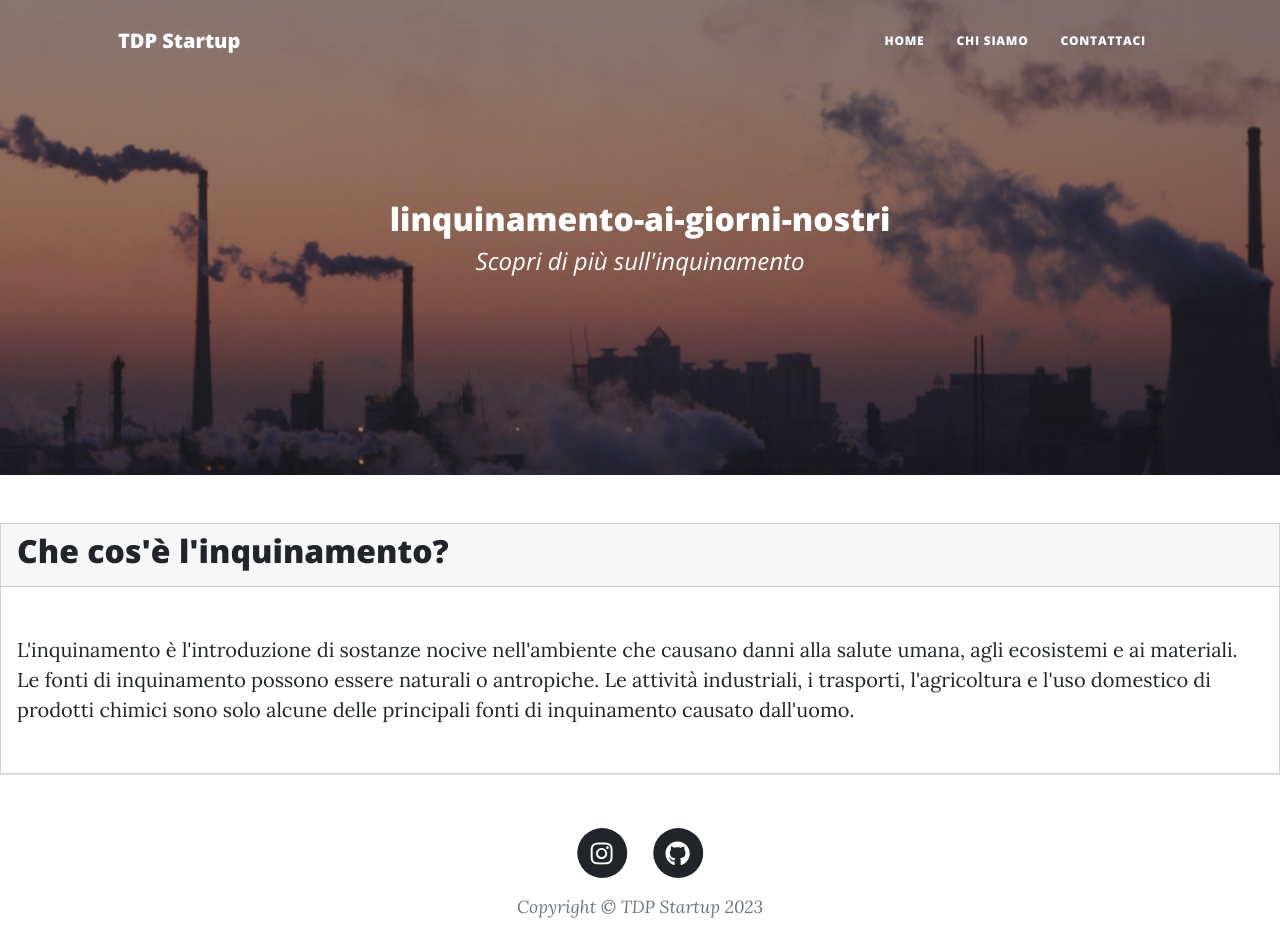
After one commit to ABAJAJA/TDP_Progetto, a Flask app: template templates/blogpost/linquinamento-ai-giorni-nostri.html in a window 1280 px wide. The commit adds this page. Run offline with Flask 3, Linux system fonts and the light colour scheme; the template is opened without the code that fills it, so the values that code supplies are empty; some libraries are stand-ins or nearby versions.

Commit message:
created inquinamento post page
- Fixed some js bugs

```diff
--- a/static/js/scripts.js
+++ b/static/js/scripts.js
@@ -1,59 +1,69 @@
-window.addEventListener('DOMContentLoaded', () => {
+window.addEventListener("DOMContentLoaded", () => {
   let scrollPos = 0;
-    const mainNav = document.getElementById('mainNav');
+  const mainNav = document.getElementById("mainNav");
   const headerHeight = mainNav.clientHeight;
-    window.addEventListener('scroll', function () {
+  window.addEventListener("scroll", function () {
     const currentTop = document.body.getBoundingClientRect().top * -1;
     if (currentTop < scrollPos) {
-            if (currentTop > 0 && mainNav.classList.contains('is-fixed')) {
-                mainNav.classList.add('is-visible');
+      if (currentTop > 0 && mainNav.classList.contains("is-fixed")) {
+        mainNav.classList.add("is-visible");
       } else {
-                mainNav.classList.remove('is-visible', 'is-fixed');
+        mainNav.classList.remove("is-visible", "is-fixed");
       }
     } else {
-            mainNav.classList.remove(['is-visible']);
-            if (currentTop > headerHeight && !mainNav.classList.contains('is-fixed')) {
-                mainNav.classList.add('is-fixed');
+      mainNav.classList.remove(["is-visible"]);
+      if (
+        currentTop > headerHeight &&
+        !mainNav.classList.contains("is-fixed")
+      ) {
+        mainNav.classList.add("is-fixed");
       }
     }
     scrollPos = currentTop;
   });
-})
+});
 
 //form validation
-document.getElementById("submitButton").addEventListener("click", function (event) {
+document
+  .getElementById("submitButton")
+  .addEventListener("click", function (event) {
     event.preventDefault();
-    const name  = document.getElementById("name").value.trim();
+    const name = document.getElementById("name").value.trim();
     const email = document.getElementById("email").value.trim();
     const phone = document.getElementById("phone").value.trim();
-    const msg   = document.getElementById("message").value;
-    let errors  = false;
+    const msg = document.getElementById("message").value;
+    let errors = false;
 
     document.querySelectorAll(".error-message").forEach(function (element) {
       element.textContent = "";
     });
 
     if (name.length < 2) {
-        document.getElementById("nameError").textContent = "Il nome deve contenere almeno due caratteri";
+      document.getElementById("nameError").textContent =
+        "Il nome deve contenere almeno due caratteri";
       errors = true;
     }
 
     var emailRegex = /^[^\s@]+@[^\s@]+\.[^\s@]+$/;
     if (!emailRegex.test(email)) {
-        document.getElementById("emailError").textContent = "indirizzo email non valido";
+      document.getElementById("emailError").textContent =
+        "indirizzo email non valido";
       errors = true;
     }
 
     var phoneRegex = /^\d{10,}$/;
     if (!phoneRegex.test(phone)) {
-        document.getElementById("phoneError").textContent = "Il numero di telefono deve contenere almeno dieci cifre";
+      document.getElementById("phoneError").textContent =
+        "Il numero di telefono deve contenere almeno dieci cifre";
       errors = true;
     }
 
     if (!errors) {
       document.getElementById("contactForm").reset();
       document.getElementById("contactForm").style.display = "none";
-        document.getElementById("submitSuccessMessage").classList.remove("d-none");
+      document
+        .getElementById("submitSuccessMessage")
+        .classList.remove("d-none");
 
       fetch("http://127.0.0.1:5000/api/v1/createMessage", {
         method: "POST",
@@ -61,16 +71,15 @@ document.getElementById("submitButton").addEventListener("click", function (even
           name: name,
           email: email,
           phone: phone,
-                message: msg
+          message: msg,
         }),
         headers: {
           "Content-type": "application/json; charset=UTF-8",
-                "X-Api-Token": "OrqQfyXOUGIXigjfCHhgTCVNewZWAXEe"
+          "X-Api-Token": "OrqQfyXOUGIXigjfCHhgTCVNewZWAXEe",
+        },
+      });
+
+      //Ritorna al top della pagina
+      window.scrollTo({ top: 0, behavior: "smooth" });
     }
   });
-
-
-        //Ritorna al top della pagina
-        window.scrollTo({ top: 0, behavior: 'smooth' });
-    }
-});
--- /dev/null
+++ b/templates/blogpost/linquinamento-ai-giorni-nostri.html
@@ -0,0 +1,143 @@
+<!DOCTYPE html>
+<html lang="en">
+  <head>
+    <title>Progetto TDP</title>
+    <meta charset="utf-8" />
+    <meta
+      name="viewport"
+      content="width=device-width, initial-scale=1, shrink-to-fit=no"
+    />
+    <meta name="description" content="Sito per il progetto di tdp" />
+    <meta name="author" content="4BINF" />
+    <link
+      rel="icon"
+      type="image/x-icon"
+      href="{{ url_for('static', filename='favicon.ico') }}"
+    />
+    <script
+      src="https://use.fontawesome.com/releases/v6.3.0/js/all.js"
+      crossorigin="anonymous"
+    ></script>
+    <link
+      href="https://fonts.googleapis.com/css?family=Lora:400,700,400italic,700italic"
+      rel="stylesheet"
+      type="text/css"
+    />
+    <link
+      href="https://fonts.googleapis.com/css?family=Open+Sans:300italic,400italic,600italic,700italic,800italic,400,300,600,700,800"
+      rel="stylesheet"
+      type="text/css"
+    />
+    <link
+      href="{{ url_for('static', filename='css/styles.css') }}"
+      rel="stylesheet"
+    />
+  </head>
+  <body>
+    <nav class="navbar navbar-expand-lg navbar-light" id="mainNav">
+      <div class="container px-4 px-lg-5">
+        <a class="navbar-brand" href="/">TDP Startup</a>
+        <button
+          class="navbar-toggler"
+          type="button"
+          data-bs-toggle="collapse"
+          data-bs-target="#navbarResponsive"
+          aria-controls="navbarResponsive"
+          aria-expanded="false"
+          aria-label="Toggle navigation"
+        >
+          Menu
+          <i class="fas fa-bars"></i>
+        </button>
+        <div class="collapse navbar-collapse" id="navbarResponsive">
+          <ul class="navbar-nav ms-auto py-4 py-lg-0">
+            <li class="nav-item">
+              <a class="nav-link px-lg-3 py-3 py-lg-4" href="/">Home</a>
+            </li>
+            <li class="nav-item">
+              <a class="nav-link px-lg-3 py-3 py-lg-4" href="/chi-siamo"
+                >Chi siamo</a
+              >
+            </li>
+            <li class="nav-item">
+              <a class="nav-link px-lg-3 py-3 py-lg-4" href="/contattaci"
+                >Contattaci</a
+              >
+            </li>
+          </ul>
+        </div>
+      </div>
+    </nav>
+    <header
+      class="masthead"
+      style="background-image: url('{{ url_for('static', filename='img/post-inquinamento.jpg') }}"
+    >
+      <div class="container position-relative px-4 px-lg-5">
+        <div class="row gx-4 gx-lg-5 justify-content-center">
+          <div class="col-md-10 col-lg-8 col-xl-7">
+            <div class="site-heading">
+              <h2>linquinamento-ai-giorni-nostri</h2>
+              <span class="subheading"
+                ><i>Scopri di più sull'inquinamento</i></span
+              >
+            </div>
+          </div>
+        </div>
+      </div>
+    </header>
+
+    <article class="card">
+      <div class="card-header">
+        <h2 class="card-title">Che cos'è l'inquinamento?</h2>
+      </div>
+      <div class="card-body">
+        <p>
+          L'inquinamento è l'introduzione di sostanze nocive nell'ambiente che
+          causano danni alla salute umana, agli ecosistemi e ai materiali. Le
+          fonti di inquinamento possono essere naturali o antropiche. Le
+          attività industriali, i trasporti, l'agricoltura e l'uso domestico di
+          prodotti chimici sono solo alcune delle principali fonti di
+          inquinamento causato dall'uomo.
+        </p>
+      </div>
+    </article>
+
+    <footer class="border-top" style="height: 40px">
+      <div
+        class="container px-4 px-lg-5"
+        style="padding-top: 5px; padding-bottom: 5px"
+      >
+        <div class="row gx-2 gx-lg-3 justify-content-center">
+          <div class="col-md-10 col-lg-8 col-xl-7">
+            <ul class="list-inline text-center">
+              <li class="list-inline-item">
+                <a href="#">
+                  <span class="fa-stack fa-lg">
+                    <i class="fas fa-circle fa-stack-2x"></i>
+                    <i
+                      class="fa-brands fa-instagram fa-stack-1x fa-inverse"
+                    ></i>
+                  </span>
+                </a>
+              </li>
+              <li class="list-inline-item">
+                <a href="https://github.com/ABAJAJA/TDP_Progetto">
+                  <span class="fa-stack fa-lg">
+                    <i class="fas fa-circle fa-stack-2x"></i>
+                    <i class="fab fa-github fa-stack-1x fa-inverse"></i>
+                  </span>
+                </a>
+              </li>
+            </ul>
+            <div class="small text-center text-muted fst-italic">
+              Copyright &copy; TDP Startup 2023
+            </div>
+          </div>
+        </div>
+      </div>
+    </footer>
+
+    <script src="https://cdn.jsdelivr.net/npm/bootstrap@5.2.3/dist/js/bootstrap.bundle.min.js"></script>
+    <script src="{{ url_for('static', filename='js/scripts.js') }}"></script>
+  </body>
+</html>
```
Also changed, not shown: create_message.py (+8 -5 lines), static/js/region.js (added, +28 -0 lines), templates/blogpost/quanto-e-inquinata-la-tua-citta.html (+1 -24 lines), 1 other file. Lines whose indentation alone changed are shown as unchanged.
